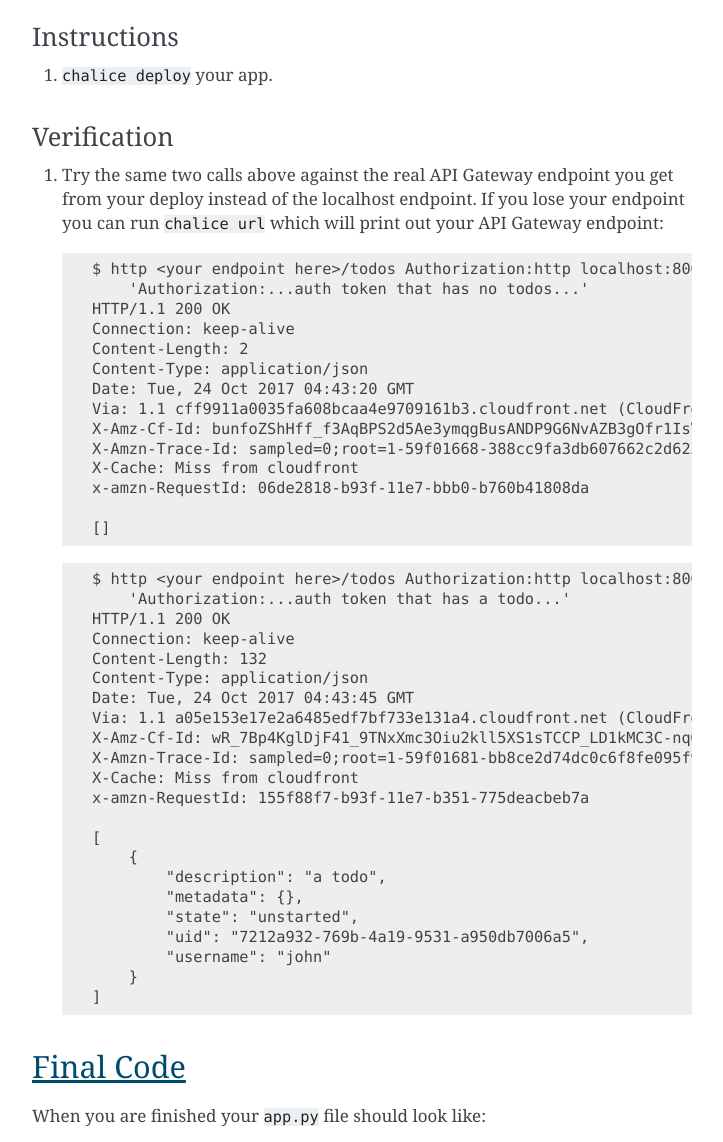
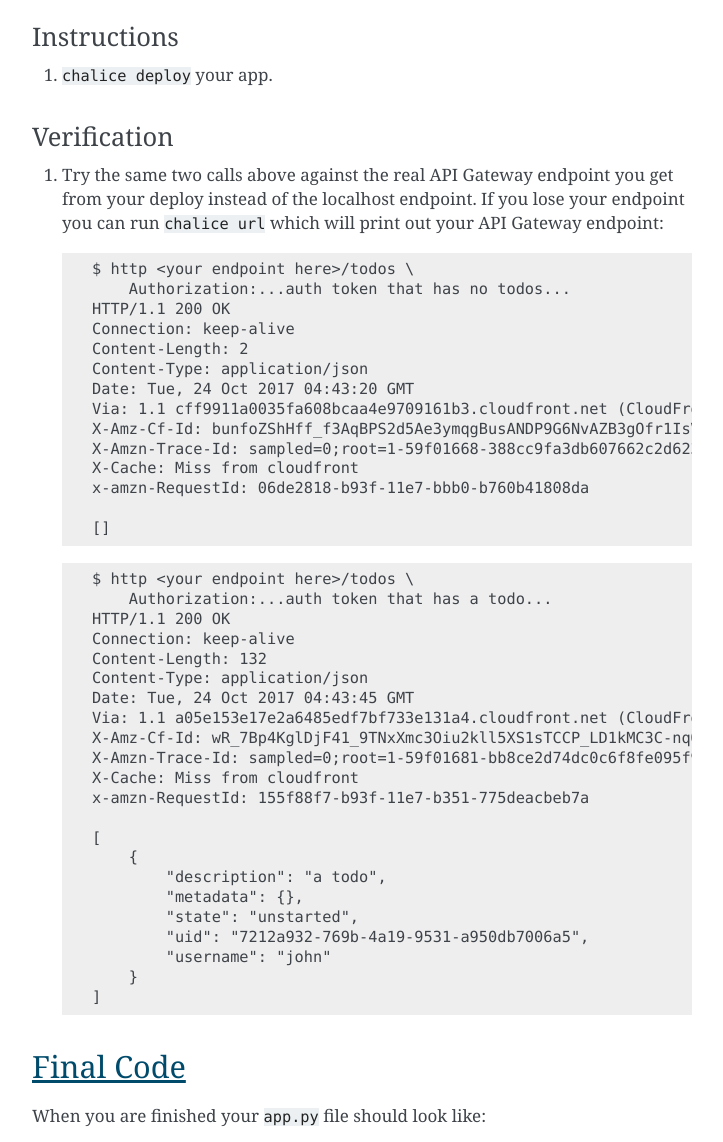
Before and after one commit to aws-samples/chalice-workshop, a Sphinx documentation site: the page built from docs/source/todo-app/part1/04-todo-app-auth.rst, in a window 1280 px wide and 1400 px high, scrolled down 11782 px, cut to the strip 0-1142 px from the top of the window. Shown: the whole strip, without its empty margins (388-1111 px from the left). Built offline with Sphinx 7.4.7, drawn with Linux system fonts in a browser that asks for light colours.

Commit message:
Update verification after deployment
removed "Authorization:http localhost:8000/todos" as that would cause an error on lines 588 and 605

```diff
--- a/docs/source/todo-app/part1/04-todo-app-auth.rst
+++ b/docs/source/todo-app/part1/04-todo-app-auth.rst
@@ -585,8 +585,8 @@ Verification
    deploy instead of the localhost endpoint. If you lose your endpoint you can run
    ``chalice url`` which will print out your API Gateway endpoint::
 
-     $ http <your endpoint here>/todos Authorization:http localhost:8000/todos \
-         'Authorization:...auth token that has no todos...'
+     $ http <your endpoint here>/todos \
+         Authorization:...auth token that has no todos...
      HTTP/1.1 200 OK
      Connection: keep-alive
      Content-Length: 2
@@ -602,8 +602,8 @@ Verification
 
   ::
 
-     $ http <your endpoint here>/todos Authorization:http localhost:8000/todos \
-         'Authorization:...auth token that has a todo...'
+     $ http <your endpoint here>/todos \
+         Authorization:...auth token that has a todo...
      HTTP/1.1 200 OK
      Connection: keep-alive
      Content-Length: 132
```
